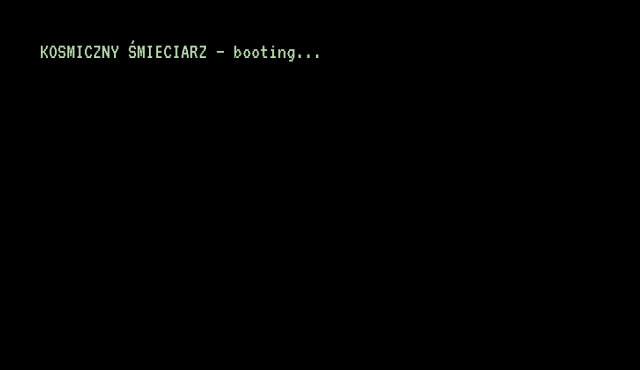
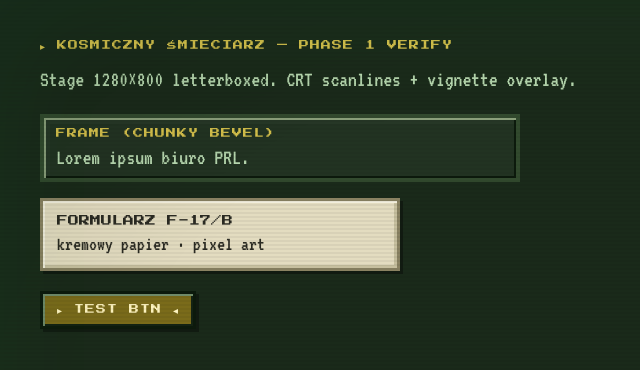
Before and after one commit to WhiteLupi/kosmiczny-smieciarz, a React (Vite) app: page / in a window 1280 px wide. Shown: the top 370 px of the page, without its empty margins (0-640 px from the left). Built offline with nearby package versions, Linux system fonts and the light colour scheme.

Commit message:
feat: design tokens, Stage, CRT overlay, frames, animations

```diff
--- a/src/App.tsx
+++ b/src/App.tsx
@@ -1,3 +1,21 @@
+import { Stage } from './components/Stage';
+
 export default function App() {
-  return <div style={{ padding: 40, color: '#b8d9b0', fontFamily: "'VT323', monospace", fontSize: 22 }}>KOSMICZNY ŚMIECIARZ — booting...</div>;
+  return (
+    <Stage>
+      <div className="screen" style={{ padding: 40 }}>
+        <div className="lblAcc">▸ KOSMICZNY ŚMIECIARZ — Phase 1 verify</div>
+        <div style={{ marginTop: 16, fontSize: 22 }}>Stage 1280×800 letterboxed. CRT scanlines + vignette overlay.</div>
+        <div className="frame" style={{ marginTop: 24, maxWidth: 480 }}>
+          <div className="lblAcc">FRAME (chunky bevel)</div>
+          <div style={{ marginTop: 8, fontSize: 22 }}>Lorem ipsum biuro PRL.</div>
+        </div>
+        <div className="frame paper" style={{ marginTop: 16, maxWidth: 360, padding: 14 }}>
+          <div style={{ fontFamily: "'Press Start 2P', monospace", fontSize: 11, color: '#2a2a22' }}>FORMULARZ F-17/B</div>
+          <div style={{ fontSize: 20, color: '#2a2a22', marginTop: 8 }}>kremowy papier · pixel art</div>
+        </div>
+        <button className="btn primary" style={{ marginTop: 20 }}>▸ TEST BTN ◂</button>
+      </div>
+    </Stage>
+  );
 }
--- /dev/null
+++ b/src/components/Stage.tsx
@@ -0,0 +1,25 @@
+import { useEffect, useRef, type ReactNode } from 'react';
+
+export function Stage({ children }: { children: ReactNode }) {
+  const ref = useRef<HTMLDivElement>(null);
+
+  useEffect(() => {
+    function rescale() {
+      const el = ref.current;
+      if (!el) return;
+      const k = Math.min(window.innerWidth / 1280, window.innerHeight / 800);
+      el.style.transform = `scale(${k})`;
+    }
+    rescale();
+    window.addEventListener('resize', rescale);
+    return () => window.removeEventListener('resize', rescale);
+  }, []);
+
+  return (
+    <div className="stage-wrap">
+      <div ref={ref} id="stage" className="stage">
+        {children}
+      </div>
+    </div>
+  );
+}
--- a/src/index.css
+++ b/src/index.css
@@ -1,3 +1,8 @@
+@import './styles/tokens.css';
+@import './styles/frames.css';
+@import './styles/animations.css';
+@import './styles/crt.css';
+
 *,
 *::before,
 *::after { box-sizing: border-box; -webkit-tap-highlight-color: transparent; }
@@ -16,3 +21,23 @@ img, canvas { image-rendering: pixelated; image-rendering: crisp-edges; }
 
 .pixel { font-family: 'Press Start 2P', monospace; }
 .mono { font-family: 'VT323', monospace; }
+
+.stage-wrap {
+  position: fixed;
+  inset: 0;
+  display: flex;
+  align-items: center;
+  justify-content: center;
+  background: #000;
+}
+
+.stage {
+  position: relative;
+  width: 1280px;
+  height: 800px;
+  background: var(--p-bg);
+  transform-origin: center center;
+}
+
+.screen { position: absolute; inset: 0; }
+.hidden { display: none !important; }
--- /dev/null
+++ b/src/styles/animations.css
@@ -0,0 +1,27 @@
+@keyframes blink { 50% { opacity: 0; } }
+
+@keyframes twinkle { 50% { opacity: .2; } }
+
+@keyframes drift { 50% { transform: translateY(-8px); } }
+
+@keyframes slide {
+  0% { transform: translateX(0); opacity: 1; }
+  100% { transform: translateX(-200px); opacity: 0; }
+}
+
+@keyframes flashA {
+  0% { opacity: 1; }
+  100% { opacity: 0; }
+}
+
+@keyframes toast {
+  0% { opacity: 0; transform: translate(-50%, -20px); }
+  15% { opacity: 1; transform: translate(-50%, 0); }
+  85% { opacity: 1; }
+  100% { opacity: 0; transform: translate(-50%, 10px); }
+}
+
+@keyframes newRule {
+  0% { background: #d8c34c; color: #111; transform: translateX(-10px); }
+  100% { background: #2e3a12; color: #cfe6c8; transform: none; }
+}
--- /dev/null
+++ b/src/styles/crt.css
@@ -0,0 +1,21 @@
+.stage::after {
+  content: "";
+  position: absolute;
+  inset: 0;
+  pointer-events: none;
+  background:
+    repeating-linear-gradient(to bottom, rgba(0, 0, 0, .22) 0 2px, transparent 2px 4px),
+    radial-gradient(ellipse at center, transparent 55%, rgba(0, 0, 0, .55) 100%);
+  mix-blend-mode: multiply;
+  opacity: var(--crt);
+  z-index: 9999;
+}
+
+.stage::before {
+  content: "";
+  position: absolute;
+  inset: 0;
+  pointer-events: none;
+  z-index: 9998;
+  box-shadow: inset 0 0 120px rgba(0, 255, 120, .05);
+}
--- /dev/null
+++ b/src/styles/frames.css
@@ -0,0 +1,76 @@
+.frame {
+  background: var(--p-bg-2);
+  border: 4px solid var(--p-frame-dk);
+  box-shadow:
+    inset 2px 2px 0 var(--p-frame),
+    inset -2px -2px 0 #0c1a0c,
+    inset 6px 6px 0 rgba(255, 255, 255, .02);
+  padding: 10px 12px;
+}
+
+.frame.inset {
+  border: 4px solid #0c1a0c;
+  box-shadow:
+    inset 2px 2px 0 #0c1a0c,
+    inset -2px -2px 0 var(--p-frame);
+  background: #13201a;
+}
+
+.frame.paper {
+  background: var(--p-paper);
+  color: #2a2a22;
+  border: 3px solid #8a8262;
+  box-shadow:
+    inset 2px 2px 0 #f2eedd,
+    inset -3px -3px 0 var(--p-paper-dk),
+    3px 3px 0 rgba(0, 0, 0, .35);
+}
+
+.btn {
+  display: inline-block;
+  font-family: 'Press Start 2P', monospace;
+  font-size: 10px;
+  letter-spacing: 1px;
+  background: #2d4a2d;
+  color: #dfeedb;
+  padding: 10px 14px;
+  cursor: pointer;
+  user-select: none;
+  border: 3px solid #0c1a0c;
+  box-shadow:
+    inset 2px 2px 0 #6f8a68,
+    inset -2px -2px 0 #132313,
+    3px 3px 0 rgba(0, 0, 0, .35);
+}
+
+.btn:hover { background: #3a5e3a; }
+
+.btn:active {
+  box-shadow:
+    inset -2px -2px 0 #6f8a68,
+    inset 2px 2px 0 #132313,
+    1px 1px 0 rgba(0, 0, 0, .35);
+  transform: translate(2px, 2px);
+}
+
+.btn.primary { background: #7a6b1a; color: #fff5c0; }
+.btn.primary:hover { background: #9a872a; }
+.btn.ghost { background: transparent; color: var(--p-ink); }
+
+.title { font-family: 'Press Start 2P', monospace; color: var(--p-accent); letter-spacing: 1px; }
+
+.lbl {
+  font-family: 'Press Start 2P', monospace;
+  font-size: 10px;
+  letter-spacing: 1px;
+  text-transform: uppercase;
+  color: var(--p-ink-dim);
+}
+
+.lblAcc {
+  font-family: 'Press Start 2P', monospace;
+  font-size: 10px;
+  letter-spacing: 1px;
+  text-transform: uppercase;
+  color: var(--p-accent);
+}
--- /dev/null
+++ b/src/styles/tokens.css
@@ -0,0 +1,75 @@
+:root {
+  --crt: 0.2;
+}
+
+:root[data-palette="p1"] {
+  --p-bg: #1a2a1a;
+  --p-bg-2: #223322;
+  --p-ink: #b8d9b0;
+  --p-ink-dim: #6c8a66;
+  --p-paper: #e3dcc0;
+  --p-paper-dk: #c6bf9f;
+  --p-stamp-b: #2c4a8a;
+  --p-stamp-r: #9a2a2a;
+  --p-stamp-k: #1b1b1b;
+  --p-accent: #d8c34c;
+  --p-ok: #5bbd5b;
+  --p-err: #d94d4d;
+  --p-frame: #8a9f7a;
+  --p-frame-dk: #324a2e;
+  --p-frame-hi: #d9eac8;
+}
+
+:root[data-palette="p2"] {
+  --p-bg: #cfccbf;
+  --p-bg-2: #e8e8e0;
+  --p-ink: #1c1c1c;
+  --p-ink-dim: #6a6a5a;
+  --p-paper: #ffffff;
+  --p-paper-dk: #d8d4c6;
+  --p-stamp-b: #2c4a8a;
+  --p-stamp-r: #9a2a2a;
+  --p-stamp-k: #1b1b1b;
+  --p-accent: #e03a7a;
+  --p-ok: #2a8a2a;
+  --p-err: #d94d4d;
+  --p-frame: #ffffff;
+  --p-frame-dk: #8a8070;
+  --p-frame-hi: #ffe6f0;
+}
+
+:root[data-palette="p3"] {
+  --p-bg: #2b1740;
+  --p-bg-2: #3a1f5a;
+  --p-ink: #e7d6ff;
+  --p-ink-dim: #9a7ac0;
+  --p-paper: #1a0a2a;
+  --p-paper-dk: #3a1a4a;
+  --p-stamp-b: #5ad0d8;
+  --p-stamp-r: #e08a3a;
+  --p-stamp-k: #ff80ff;
+  --p-accent: #5ad0d8;
+  --p-ok: #5ad0d8;
+  --p-err: #e03a7a;
+  --p-frame: #8a5ab0;
+  --p-frame-dk: #1a0a2a;
+  --p-frame-hi: #c9aae0;
+}
+
+:root[data-palette="p4"] {
+  --p-bg: #1a1a1a;
+  --p-bg-2: #2a2a2a;
+  --p-ink: #c9c9c9;
+  --p-ink-dim: #7a7a7a;
+  --p-paper: #2a2a2a;
+  --p-paper-dk: #1a1a1a;
+  --p-stamp-b: #2c4a8a;
+  --p-stamp-r: #9a2a2a;
+  --p-stamp-k: #1b1b1b;
+  --p-accent: #d8c34c;
+  --p-ok: #5bbd5b;
+  --p-err: #d94d4d;
+  --p-frame: #6a6a6a;
+  --p-frame-dk: #0c0c0c;
+  --p-frame-hi: #c9c9c9;
+}
```
